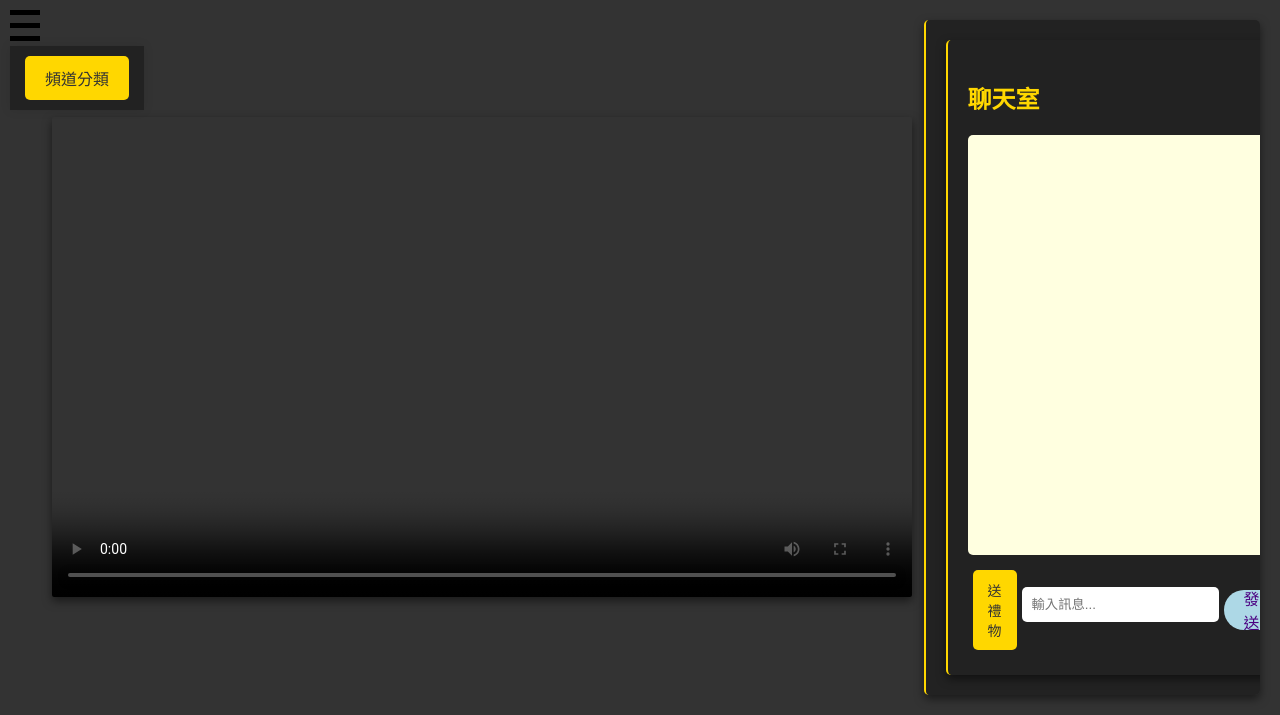
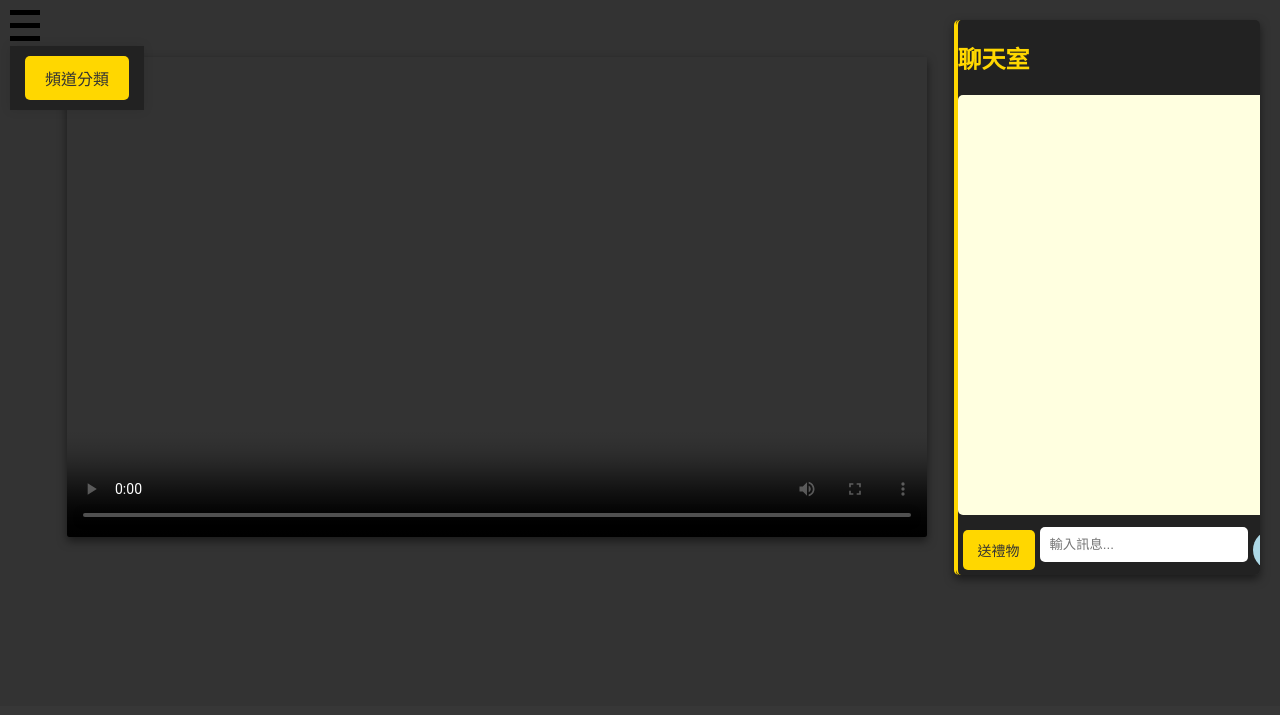
Before and after one commit to flyflyk/PopCatStream, a Flask app: page /joinLive in a window 1280 px wide. Shown: the part 94-809 px from the top of the page. After the commit the page ends 675 px from the top, so only its background shows below. Run offline with Flask 3, Linux system fonts and the light colour scheme; some libraries are stand-ins or nearby versions.

Commit message:
調整樣式

```diff
--- a/app/static/css/chat.css
+++ b/app/static/css/chat.css
@@ -1,8 +1,8 @@
 /* Chat styles */
 .chat-container {
-    width: 300px;
+    width: 400px;
     background-color: #222;
-    padding: 20px;
+    padding: 0px;
     color: #FFD700;
 }
 
```
